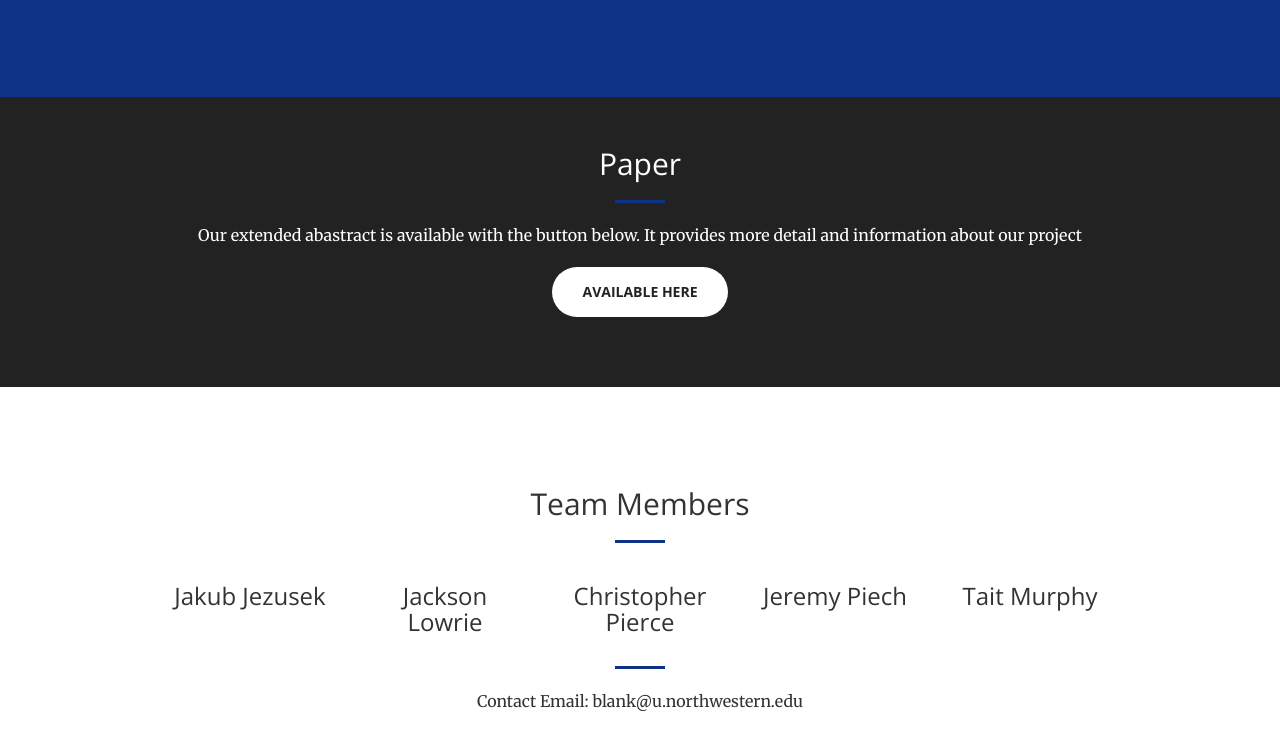
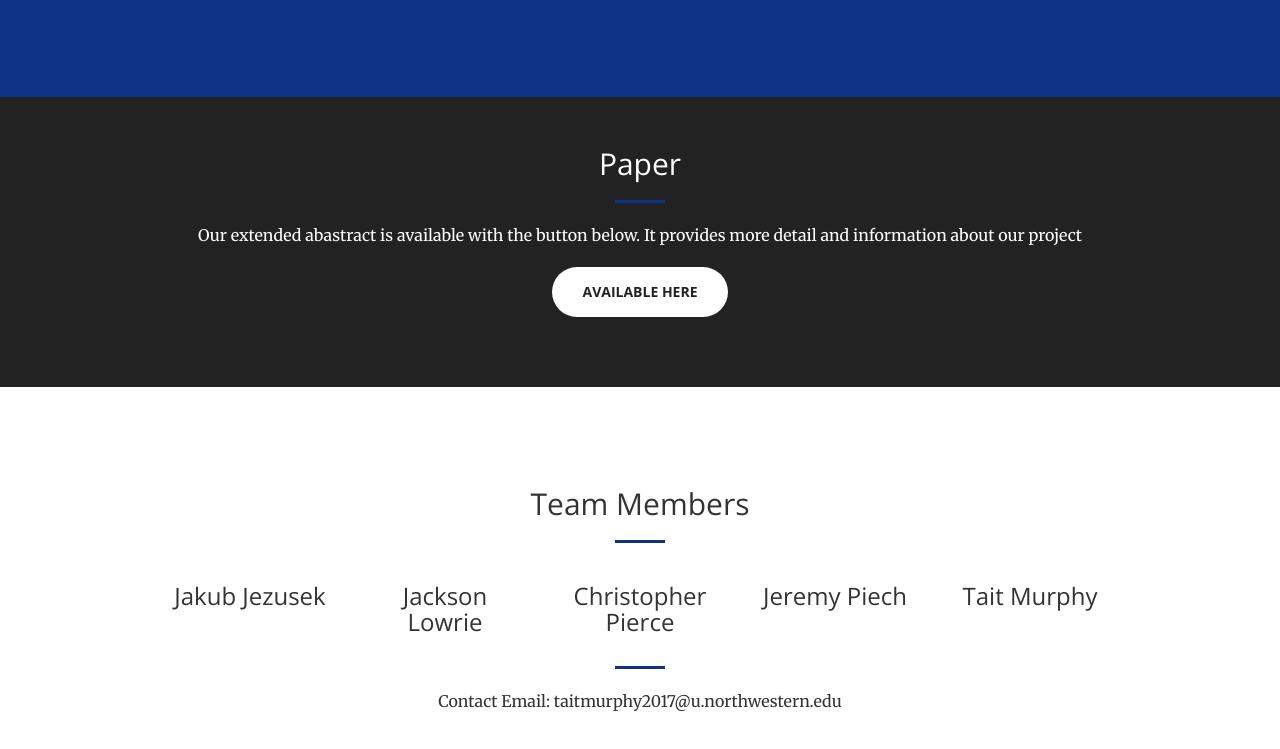
Before and after one commit to kubz113/MachineLearningFinal, a website: page index.html in a window 1280 px wide. Shown: the part 2103-2852 px from the top of the page. Drawn offline with nearby package versions, Linux system fonts and the light colour scheme.

Commit message:
Update index.html

```diff
--- a/index.html
+++ b/index.html
@@ -178,7 +178,7 @@
             <div class="row">
                 <div class="col-lg-12 text-center">
                     <hr class="primary">
-                    <p>Contact Email: blank@u.northwestern.edu</p>
+                    <p>Contact Email: taitmurphy2017@u.northwestern.edu</p>
                 </div>
             </div>
         </div>
```
